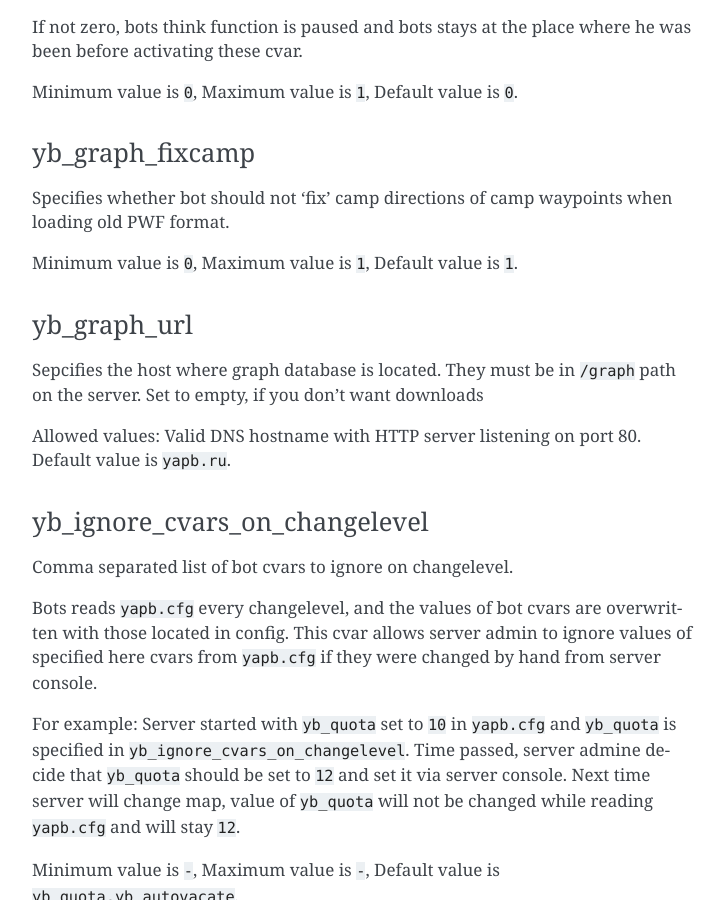
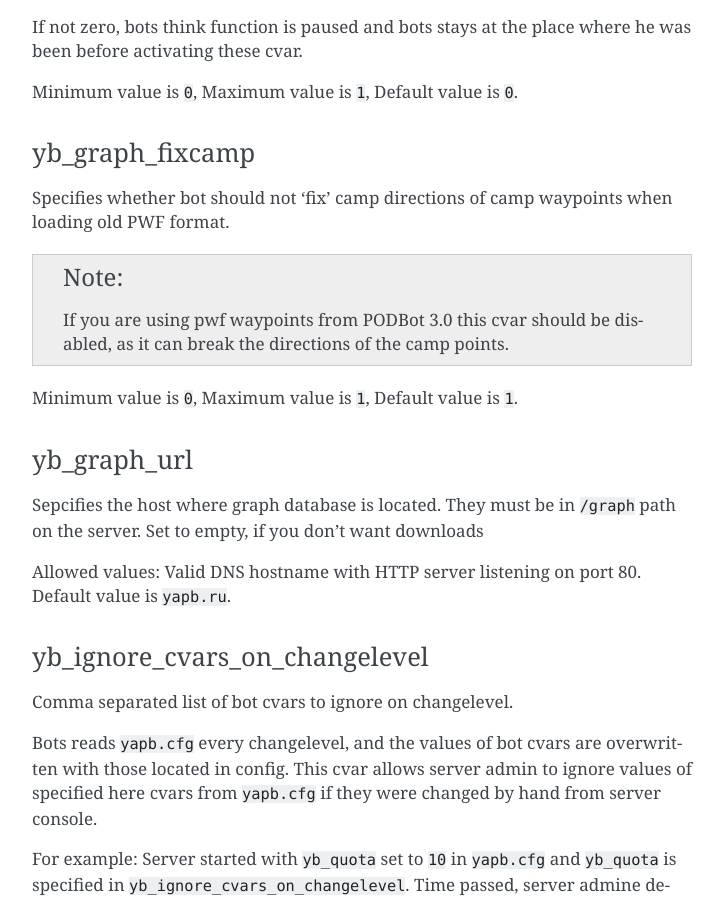
Before and after one commit to yapb/docs, a Sphinx documentation site: the page built from docs/configuring.rst, in a window 1280 px wide and 900 px high, scrolled down 5177 px. Shown: the whole window, without its empty margins (388-1113 px from the left). Built offline with Sphinx 7.4.7, drawn with Linux system fonts in a browser that asks for light colours.

Commit message:
Added note about camp waypoints from PODBot 3.0

```diff
--- a/docs/configuring.rst
+++ b/docs/configuring.rst
@@ -248,6 +248,8 @@ yb_graph_fixcamp
 --------------------------------
 
 Specifies whether bot should not 'fix' camp directions of camp waypoints when loading old PWF format.
+
+.. note:: If you are using pwf waypoints from PODBot 3.0 this cvar should be disabled, as it can break the directions of the camp points.
 
 Minimum value is ``0``, Maximum value is ``1``, Default value is ``1``.
 
```
